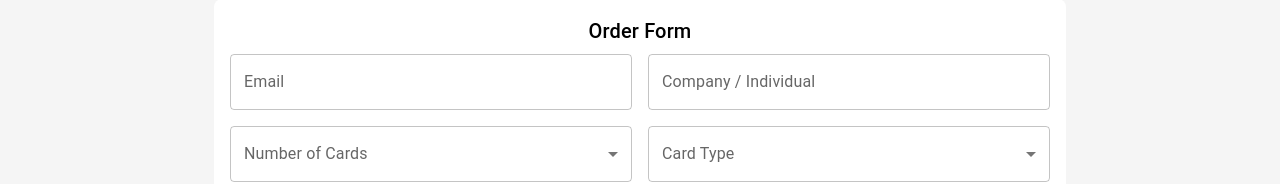
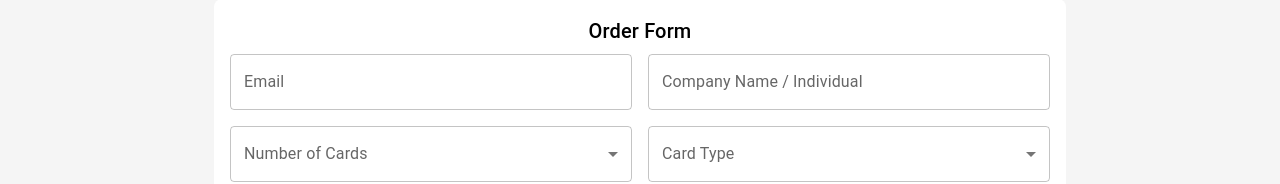
Before and after one commit to lebogangolifant/biz_link_client, a React (Create React App) app: page / in a window 1280 px wide. Both pictures are taken after a click on the button "ORDER CARD". Shown: the part 143-327 px from the top of the page. Built offline with nearby package versions, Linux system fonts and the light colour scheme; no server answers.

Commit message:
Update form textfield

```diff
--- a/src/components/Home.js
+++ b/src/components/Home.js
@@ -129,7 +129,7 @@ const Home = () => {
                 <Grid item xs={12} sm={6}>
                   <TextField
                     fullWidth
-                    label="Company / Individual"
+                    label="Company Name / Individual"
                     name="companyName"
                     value={formData.companyName}
                     onChange={handleInputChange}
```
